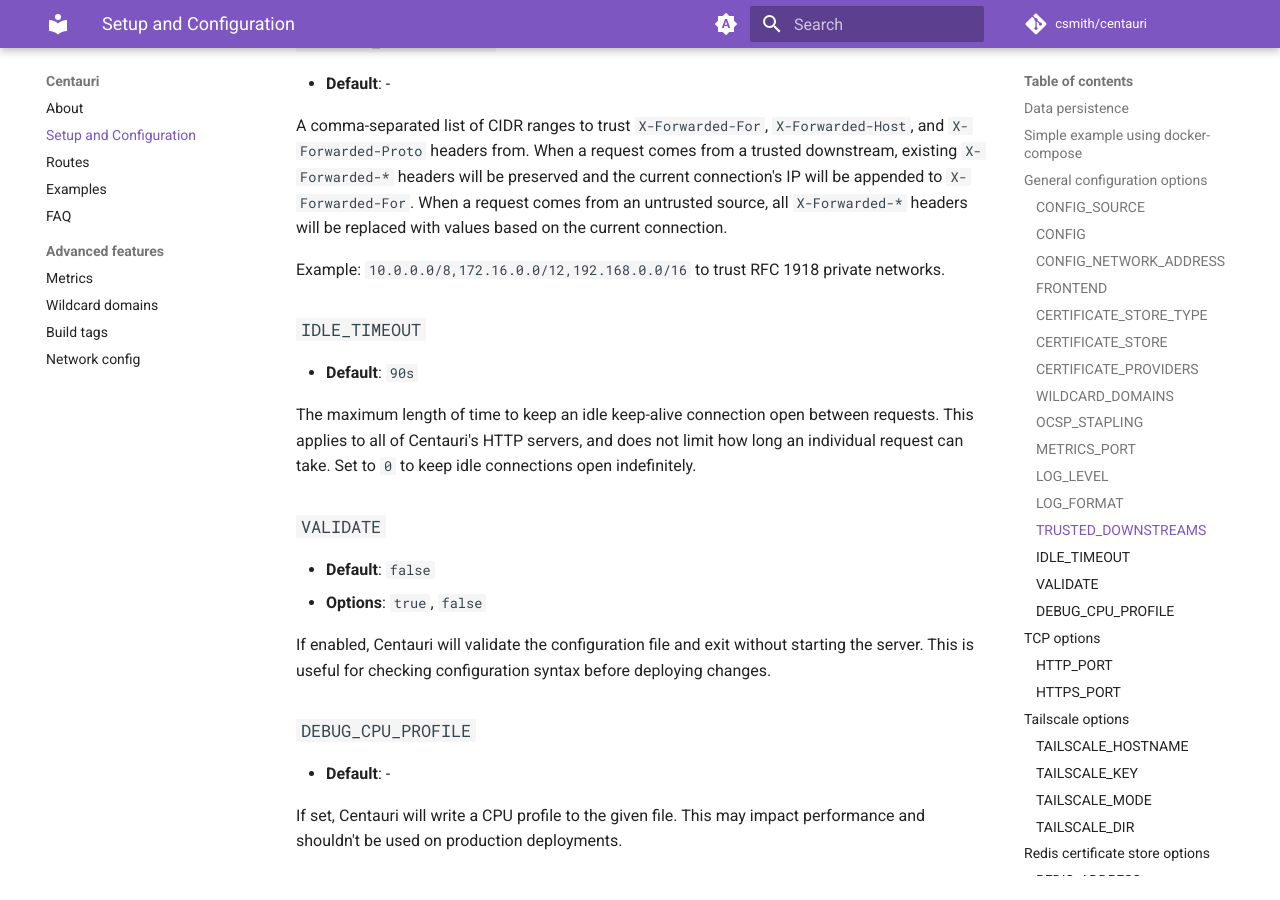
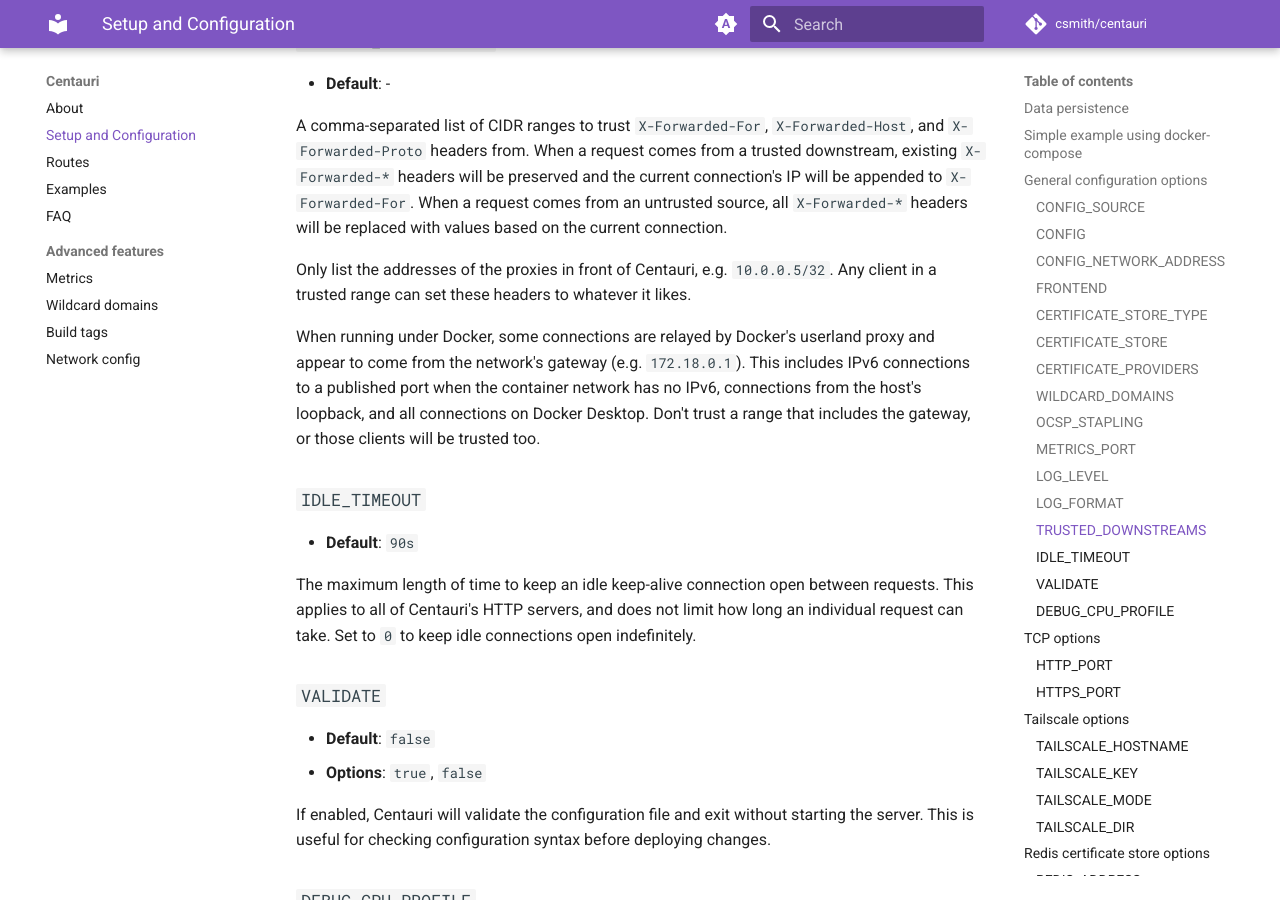
Before and after one commit to csmith/centauri, an MkDocs documentation site: the page built from docs/setup.md, in a window 1280 px wide and 900 px high, scrolled down 4582 px. Built offline with MkDocs 1.6.1 and Material for MkDocs 9.7.7, drawn with Linux system fonts in a browser that asks for light colours; comment, search, counter and statistics services are not loaded.

Commit message:
Narrow the TRUSTED_DOWNSTREAMS example

```diff
--- a/docs/setup.md
+++ b/docs/setup.md
@@ -217,7 +217,15 @@ existing `X-Forwarded-*` headers will be preserved and the current connection's
 will be appended to `X-Forwarded-For`. When a request comes from an untrusted source,
 all `X-Forwarded-*` headers will be replaced with values based on the current connection.
 
-Example: `10.0.0.0/8,172.16.0.0/12,192.168.0.0/16` to trust RFC 1918 private networks.
+Only list the addresses of the proxies in front of Centauri, e.g. `10.0.0.5/32`.
+Any client in a trusted range can set these headers to whatever it likes.
+
+When running under Docker, some connections are relayed by Docker's userland
+proxy and appear to come from the network's gateway (e.g. `172.18.0.1`). This
+includes IPv6 connections to a published port when the container network has
+no IPv6, connections from the host's loopback, and all connections on Docker
+Desktop. Don't trust a range that includes the gateway, or those clients will
+be trusted too.
 
 ### `IDLE_TIMEOUT`
 
```
Also changed, not shown: CHANGELOG.md (+3 -0 lines).
